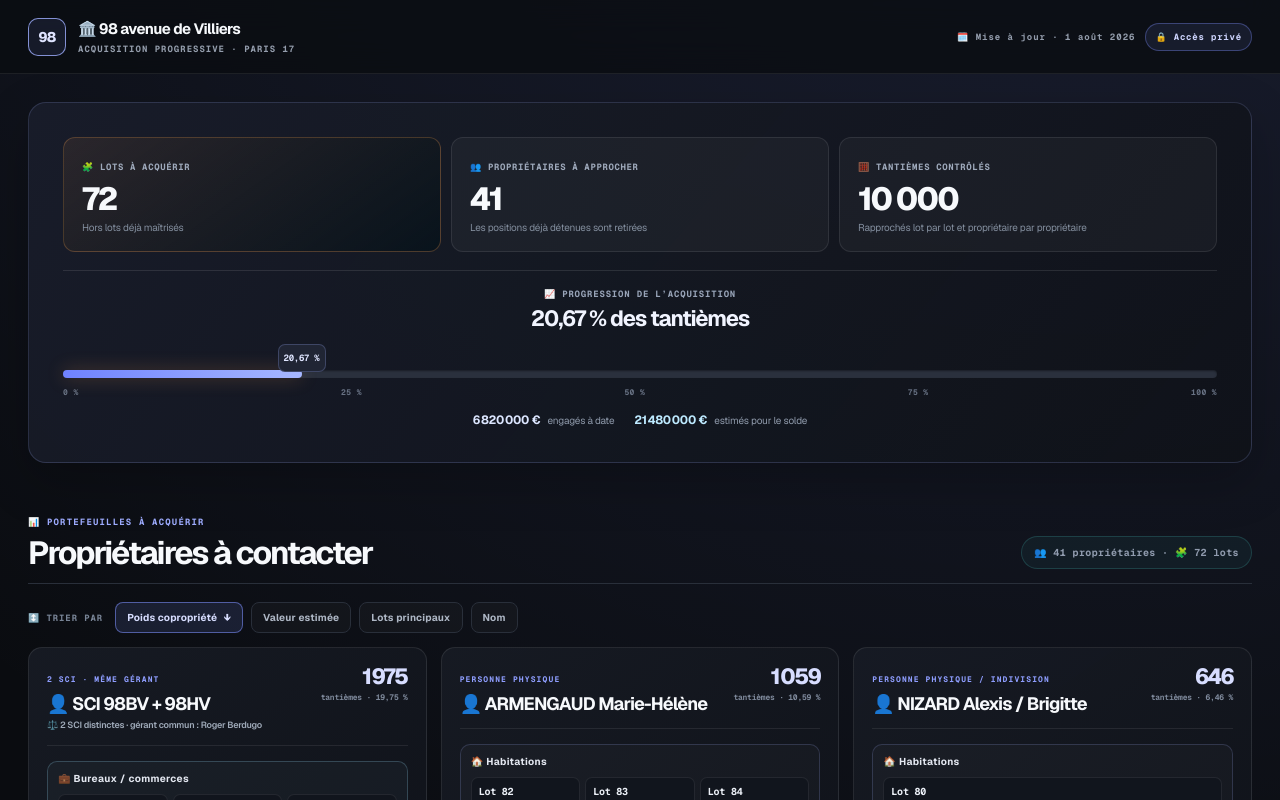
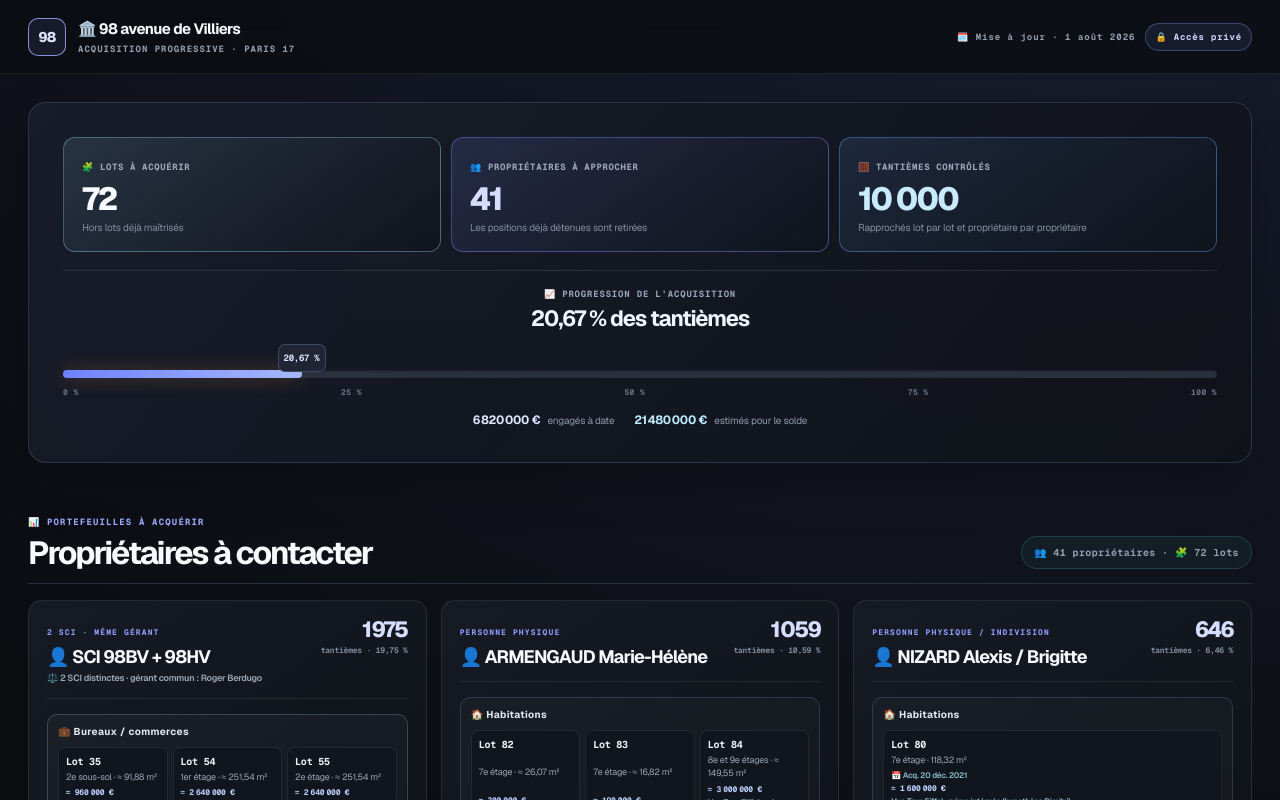
Before and after one commit to dim75017/villiers-98-dashboard, a Next.js app: page / in a window 1280 px wide. Shown: the top 800 px of the page. Built offline with nearby package versions, Linux system fonts and the light colour scheme.

Commit message:
style: unify hero metrics and remove portfolio sorting

```diff
--- a/app/page.tsx
+++ b/app/page.tsx
@@ -1,6 +1,6 @@
 "use client";
 
-import { useMemo, useState } from "react";
+import { useMemo } from "react";
 import lots from "./lots.json";
 import owners from "./owners.json";
 
@@ -143,25 +143,12 @@ const dateLabel = new Intl.DateTimeFormat("fr-FR", { day: "2-digit", month: "sho
 const acquisitionLabel = (value: string | null | undefined) => value ? `Acq. ${dateLabel.format(new Date(value))}` : null;
 
 type MasterLot = (typeof masterLots)[number];
-type SortKey = "owner" | "primaryLotCount" | "ownerWeight" | "value";
-type SortDirection = "asc" | "desc";
-
-const sortOptions: Array<{ value: SortKey; label: string }> = [
-  { value: "ownerWeight", label: "Poids copropriété" },
-  { value: "value", label: "Valeur estimée" },
-  { value: "primaryLotCount", label: "Lots principaux" },
-  { value: "owner", label: "Nom" },
-];
-
 const categoryNames = ["Parkings", "Caves", "Bureaux / commerces", "Habitations"];
 const primaryCategoryNames = ["Habitations", "Bureaux / commerces"];
 const categoryEmoji: Record<string, string> = { Parkings: "🅿️", Caves: "📦", "Bureaux / commerces": "💼", Habitations: "🏠" };
 const categoryShortName: Record<string, string> = { Parkings: "Parkings", Caves: "Caves", "Bureaux / commerces": "Bureaux / commerces", Habitations: "Habitations" };
 
 export default function Home() {
-  const [sortKey, setSortKey] = useState<SortKey>("ownerWeight");
-  const [sortDirection, setSortDirection] = useState<SortDirection>("desc");
-
   const ownerGroups = useMemo(() => {
     const grouped = new Map<string, MasterLot[]>();
     prospectLots.forEach((lot) => {
@@ -206,34 +193,10 @@ export default function Home() {
       };
     });
 
-    const sortValue = (row: (typeof rows)[number]): string | number => {
-      switch (sortKey) {
-        case "owner": return row.ownerName;
-        case "primaryLotCount": return row.primaryLotCount;
-        case "ownerWeight": return row.ownerWeight;
-        case "value": return row.value;
-      }
-    };
-
     return rows.sort((a, b) => {
-      const aValue = sortValue(a);
-      const bValue = sortValue(b);
-      const comparison = typeof aValue === "number" && typeof bValue === "number"
-        ? aValue - bValue
-        : String(aValue).localeCompare(String(bValue), "fr", { numeric: true, sensitivity: "base" });
-      const directed = sortDirection === "asc" ? comparison : -comparison;
-      return directed || a.ownerName.localeCompare(b.ownerName, "fr");
+      return b.ownerWeight - a.ownerWeight || a.ownerName.localeCompare(b.ownerName, "fr");
     });
-  }, [sortKey, sortDirection]);
-
-  const changeSort = (key: SortKey) => {
-    if (sortKey === key) {
-      setSortDirection((direction) => direction === "asc" ? "desc" : "asc");
-      return;
-    }
-    setSortKey(key);
-    setSortDirection(["primaryLotCount", "ownerWeight", "value"].includes(key) ? "desc" : "asc");
-  };
+  }, []);
 
   return (
     <main className="page-shell">
@@ -254,8 +217,6 @@ export default function Home() {
       <section className="section lots-section">
         <div className="section-title"><div><span className="eyebrow copper">📊 PORTEFEUILLES À ACQUÉRIR</span><h2>Propriétaires à contacter</h2></div><strong>👥 {ownerGroups.length} propriétaires · 🧩 {prospectLots.length} lots</strong></div>
 
-        <div className="portfolio-sort" aria-label="Tri des portefeuilles"><span>↕️ Trier par</span>{sortOptions.map((option) => <button key={option.value} type="button" className={sortKey === option.value ? "active" : ""} onClick={() => changeSort(option.value)}>{option.label} {sortKey === option.value && <b>{sortDirection === "asc" ? "↑" : "↓"}</b>}</button>)}</div>
-
         <div className="portfolio-grid">
           {ownerGroups.filter((group) => group.primaryLotCount > 0).map((group) => <article key={group.ownerName} className="portfolio-card">
             <header><div><span className="portfolio-type">{text(group.type)}</span><h3>👤 {group.ownerName}</h3>{group.commonControlNote && <small className="portfolio-subtitle">⚖️ {group.commonControlNote}</small>}</div><div className="portfolio-weight"><strong>{number.format(group.ownerWeight)}</strong><span>tantièmes · {pct(group.ownerShare)}</span></div></header>
```
Also changed, not shown: app/globals.css.
